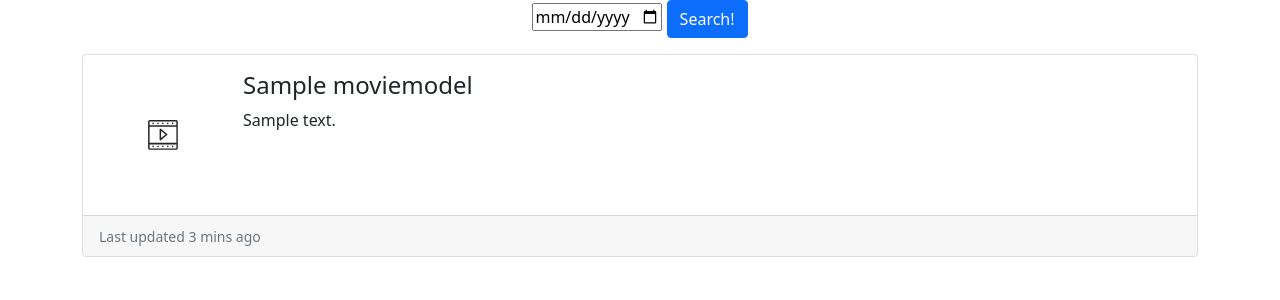
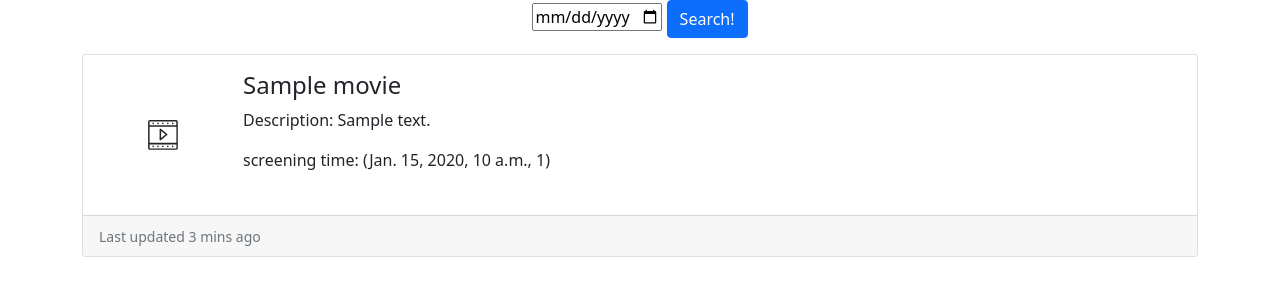
Before and after one commit to mefiuea/cinema_reservations, a Django app: template reservations_app/templates/reservations_app/repertoire.html in a window 1280 px wide. Shown: the part 140-440 px from the top of the page. Run offline with Django 4.2, Linux system fonts and the light colour scheme; tables that the repository leaves empty hold one stand-in row (values such as "Sample post"); the template is opened without the code that fills it: values that come from a table or form of the project are taken from there, most other values are stand-ins (such as "Sample title", 1, 10 or a date in 2020); parts of the project's set-up code (start-up, migrations or seed data) failed here and were passed over; some libraries are stand-ins or nearby versions.

Commit message:
upgrade views in reservations_app

```diff
--- a/reservations_app/templates/reservations_app/repertoire.html
+++ b/reservations_app/templates/reservations_app/repertoire.html
@@ -1,5 +1,6 @@
 {% extends 'base.html' %}
 {% load static %}
+{% load crispy_forms_tags %}
 
 {% block title %}Repertoire{% endblock %}
 
@@ -12,6 +13,7 @@
         </header>
         <div class="text-center">
             <form action="" method="GET">
+                {#                {% csrf_token %}#}
                 <input type="date" name="date"
                        placeholder='YYYY-MM-DD' value={{ date_selected }}
                                min="2020-01-01" max="2030-12-31">
@@ -19,15 +21,22 @@
                 <p>{{ calendar_error }}</p>
             </form>
         </div>
-        {% for movie in repertoire %}
+        {% for movie in movies_list %}
             <div class="card mb-5">
                 <div class="card-horizontal">
                     <div class="float-start">
-                        <img class="" src="{% static 'images/movie_icon.svg' %}" style="height: 10rem; object-fit: scale-down" alt="Movie icon">
+                        <img class="" src="{% static 'images/movie_icon.svg' %}"
+                             style="height: 10rem; object-fit: scale-down" alt="Movie icon">
                     </div>
                     <div class="card-body">
-                        <h4 class="card-title">{{ movie.movie.title }}</h4>
-                        <p class="card-text">{{ movie.movie.description }}</p>
+                        <h4 class="card-title">{{ movie.0.movie.title }}</h4>
+                        <p class="card-text">Description: {{ movie.0.movie.description }}</p>
+                        {#                        <p class="card-text">screening time: {{ movie.screening_time }}</p>#}
+                        <p class="card-text">screening time:
+                            {% for m in movie %}
+                                ({{ m.screening_time }}, {{ m.id }})
+                            {% endfor %}
+                        </p>
                     </div>
                 </div>
                 <div class="card-footer">
```
Also changed, not shown: reservations_app/views.py (+18 -13 lines), reservations_app/forms.py (added), 6 other files.
